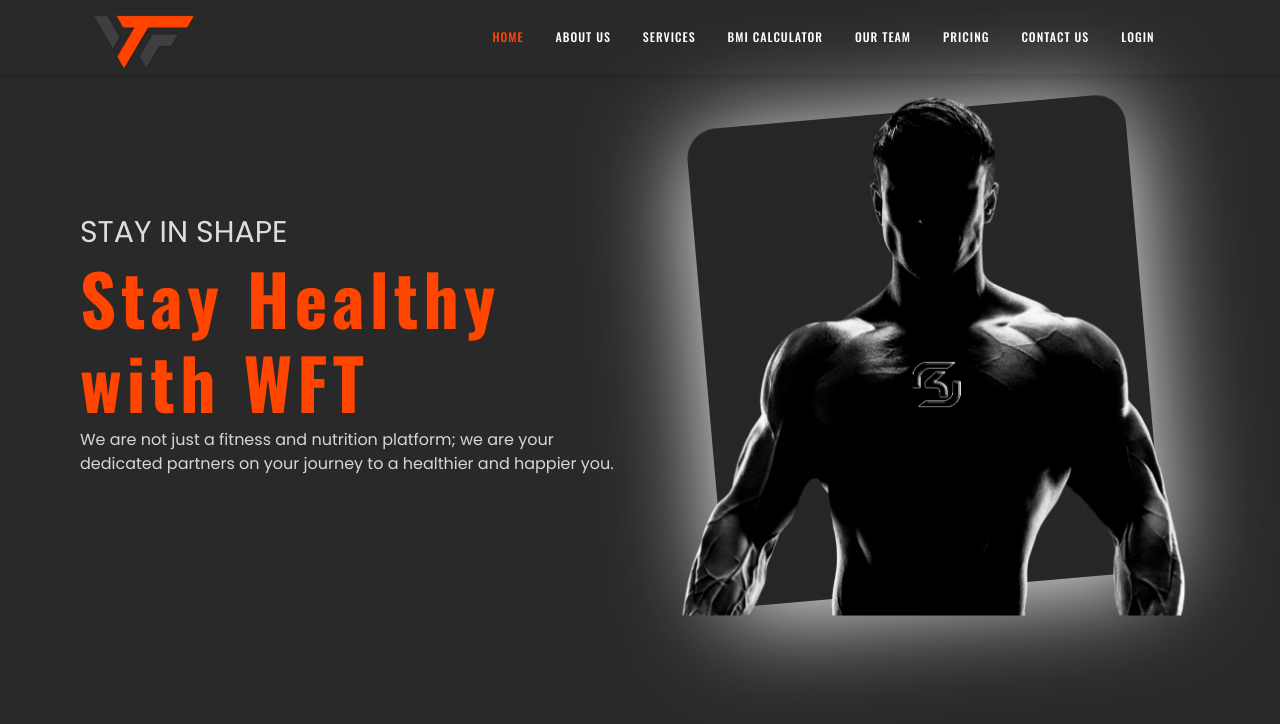
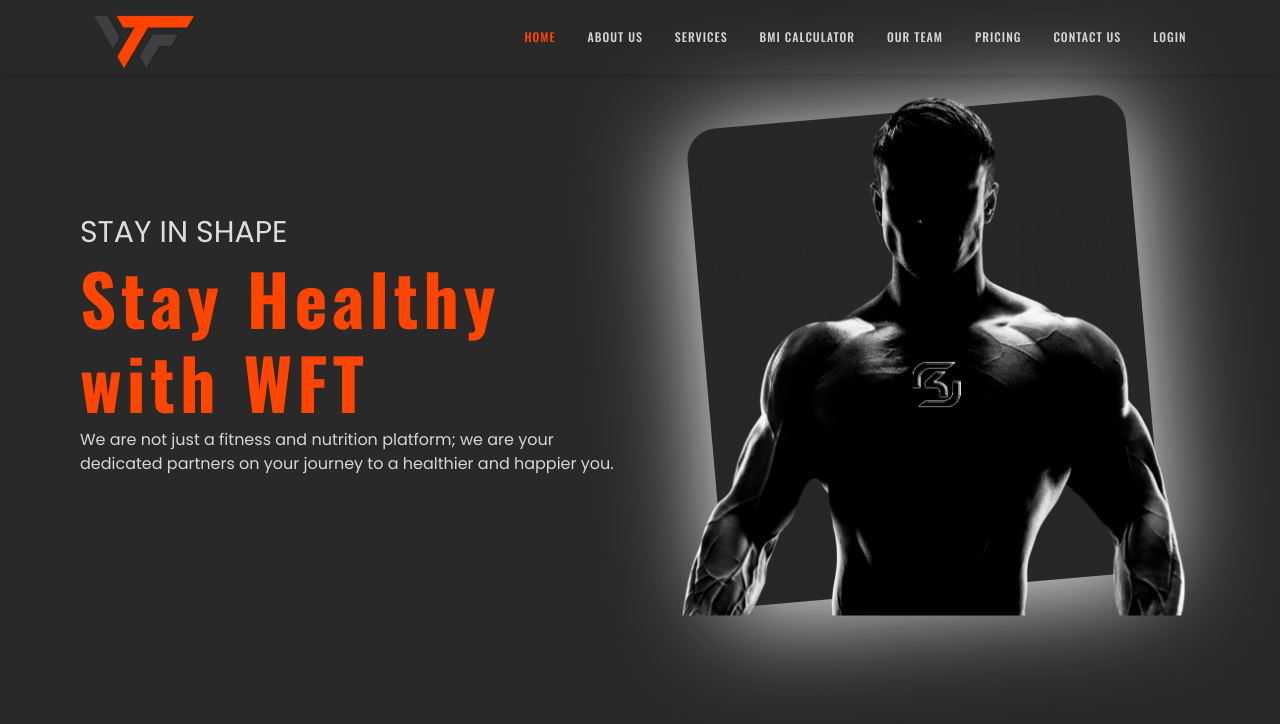
Before and after one commit to SatishKonduru/rskWFT, an Angular app: page /home in a window 1280 px wide. Shown: the top 724 px of the page. Built offline with nearby package versions, Linux system fonts and the light colour scheme.

Commit message:
Tree Shaking

```diff
--- a/src/app/public-pages/header/header.component.css
+++ b/src/app/public-pages/header/header.component.css
@@ -30,12 +30,12 @@
 .nav-menu ul li {
   list-style: none;
   display: inline-block;
-  margin-right: 32px;
+  margin-right: 3.2rem;
   position: relative;
   z-index: 1;
 }
-.mobile-menu ul li a {
-  position: relative;
+.nav-menu ul li:last-child {
+  margin-right: 0;
 }
 
 .nav-menu ul li:hover > a,
@@ -49,7 +49,7 @@
 
 .nav-menu ul li a,
 .mobile-menu ul li a {
-  color: #ffffff;
+  color: var(--text-color);
   display: block;
   font-size: 1.2rem;
   font-weight: 500;
@@ -99,7 +99,6 @@
   padding: 8px 0;
   font-size: 1.2rem;
   text-transform: uppercase;
-  text-decoration: none;
   color: var(--text-color);
 }
 
--- a/src/app/public-pages/home/home.component.css
+++ b/src/app/public-pages/home/home.component.css
@@ -57,7 +57,7 @@
   z-index: -1; /* Place behind the image */
 }
 
-.hero-section img {
+.image-content img {
   position: relative;
   max-width: 100%;
   height: auto;
@@ -77,7 +77,7 @@
     transform: rotate(0); /* Remove rotation for smaller screens */
   }
 
-  .hero-section img {
+  .image-content img {
     margin: 0 auto;
   }
 }
```
